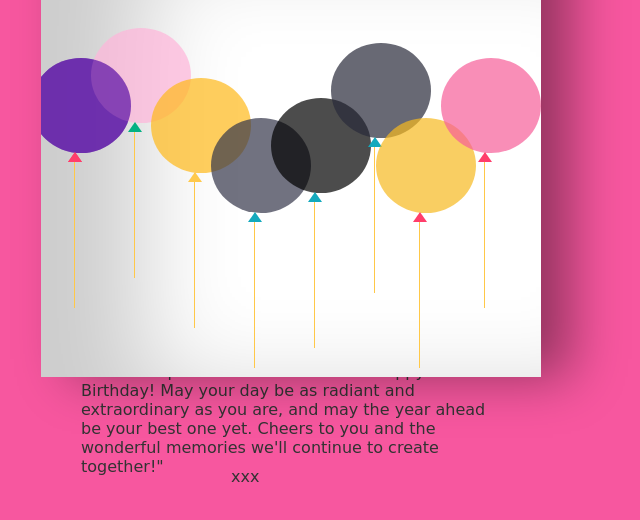
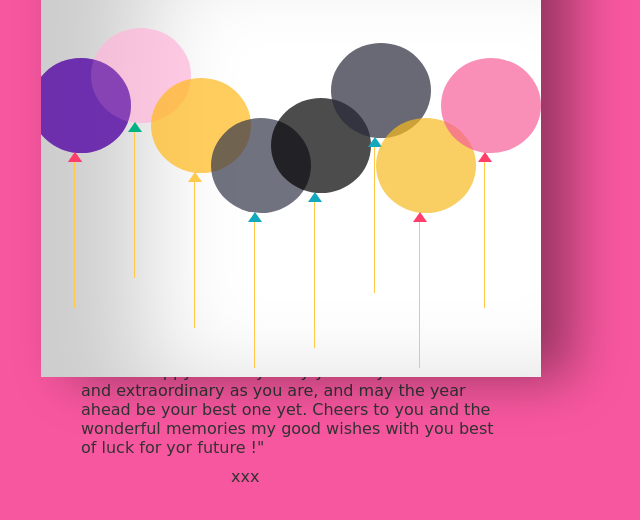
Before and after one commit to mayo1402/bbb, a plain HTML site: page index.html in a window 1280 px wide. Shown: the part 256-776 px from the top of the page, without its empty margins (349-989 px from the left). Drawn offline with Linux system fonts and the light colour scheme.

Commit message:
Update index.html

```diff
--- a/index.html
+++ b/index.html
@@ -28,11 +28,11 @@
         <h3 class="back">HAPPY BIRTHDAY</h3>
         <p>Dear Friend,</p>
         <p>
-        "Happy Birthday, dear friend! 🎂 Today, we celebrate the incredible journey of your life - a journey marked by triumphs, growth, and countless cherished memories. On this special day, I want to express my gratitude for your presence in my life. Your friendship has brought so much light and laughter into my world, and I am endlessly thankful for you.
+        "Happy Birthday, dear friend! 🎂 Today, we celebrate the incredible journey of your life - a journey marked by triumphs, growth, and countless cherished memories. On this special day, I want to express my gratitude for youn. Your friendship has brought so much light into my world, and I am endlessly thankful for you.
 
 As you blow out the candles, may you be surrounded by the warmth of loved ones and the love that fills the air. May this year ahead be a tapestry woven with dreams fulfilled, adventures embraced, and moments that take your breath away. Remember to savor each precious moment and embrace the beauty of the journey.
 
-Here's to celebrating the remarkable person you are and the boundless potential that lies ahead. Happy Birthday! May your day be as radiant and extraordinary as you are, and may the year ahead be your best one yet. Cheers to you and the wonderful memories we'll continue to create together!"
+Here's to celebrating the remarkable person you are and the boundless potential that lies ahead. Happy Birthday! May your day be as radiant and extraordinary as you are, and may the year ahead be your best one yet. Cheers to you and the wonderful memories my good wishes with you best of luck for yor future !"
         </p>
 
         <p class="name">xxx</p>
```
